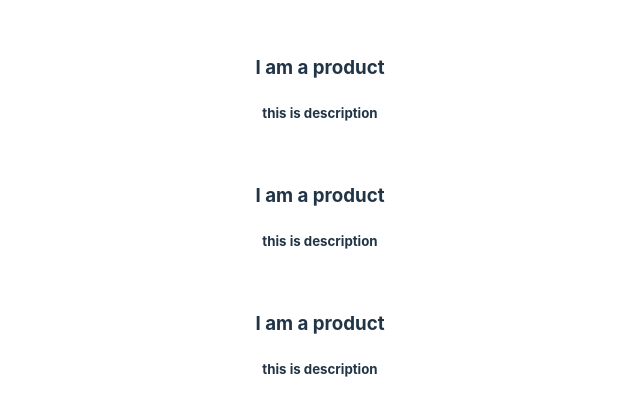
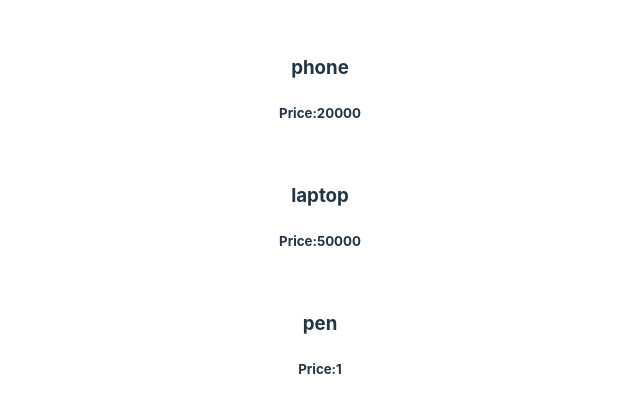
Before and after one commit to MEHULBANSAL2003/React-Js, a React (Vite) app: page / in a window 1280 px wide. Shown: the part 174-590 px from the top of the page, without its empty margins (320-960 px from the left). Built offline with nearby package versions, Linux system fonts and the light colour scheme.

Commit message:
understanding propes

```diff
--- a/src/Product.jsx
+++ b/src/Product.jsx
@@ -2,11 +2,11 @@
 import "./Product.css";
 
 
-function Product(){
+function Product({title,price=1}){  // props as arguement with default values..!!
 return (
 <div className="Product">
-    <h3>I am a product</h3>
-    <h5>this is description</h5>
+    <h3>{title}</h3>
+    <h5>Price:{price}</h5>
 </div>
 
 );
@@ -14,4 +14,5 @@ return (
 }
 
 
+
 export default Product;
--- a/src/ProductTab.jsx
+++ b/src/ProductTab.jsx
@@ -3,9 +3,10 @@ function ProductTab(){
 
 return (
     <>
-    <Product/>
-    <Product/>
-    <Product/>
+    <Product title="phone" price="20000"/>
+    <Product title="laptop" price={50000}/>
+    {/* {2000} here price is treated as number..!! */}
+    <Product title="pen"/>
     </>
 
 );
```
